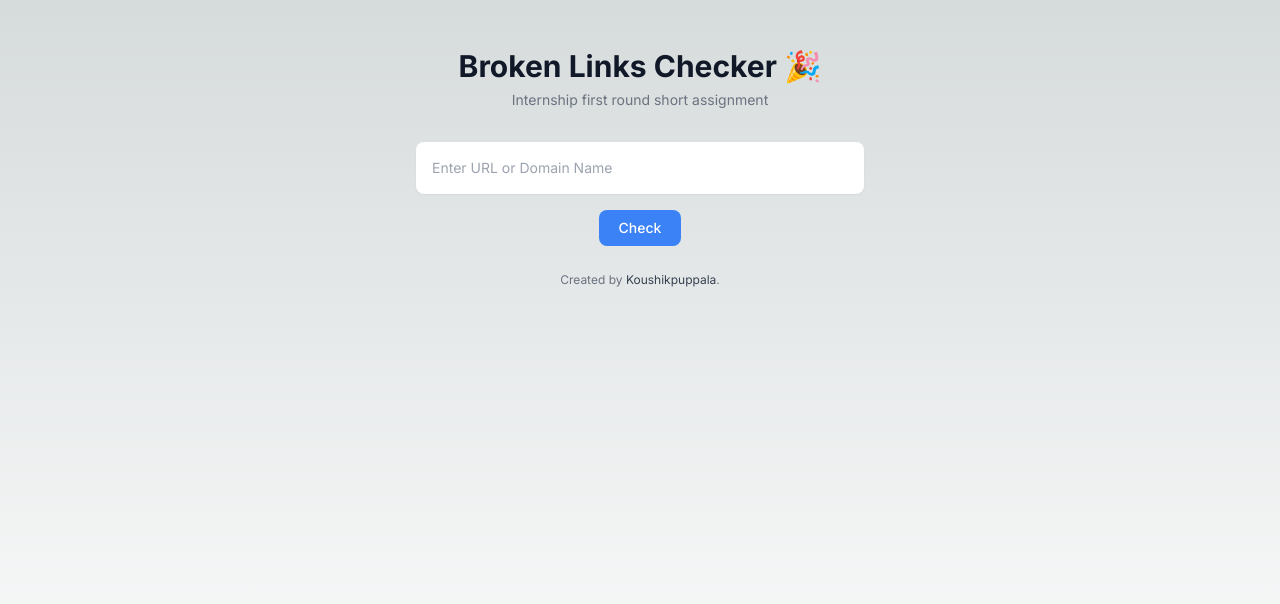
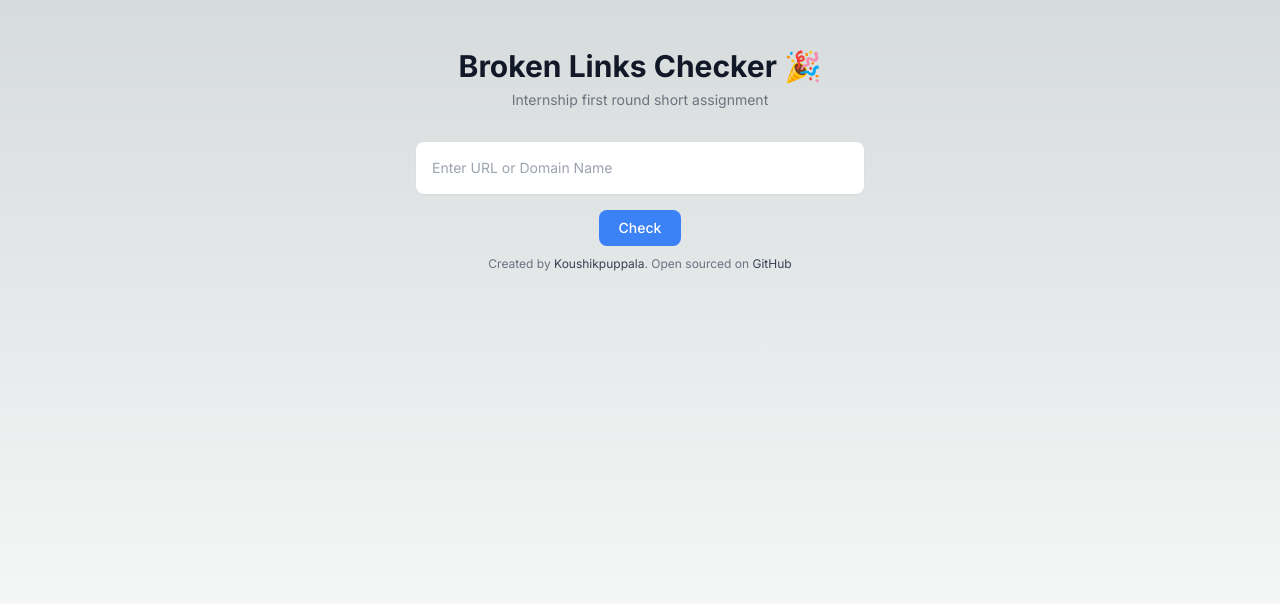
Before and after one commit to koushikpuppala/vryse-yourkitchenkart, a Next.js app: page / in a window 1280 px wide. Shown: the top 604 px of the page. Built offline with nearby package versions, Linux system fonts and the light colour scheme.

Commit message:
Fix broken links and update footer

```diff
--- a/app/page.tsx
+++ b/app/page.tsx
@@ -39,10 +39,17 @@ const HomePage = () => {
 				Created by {}
 				<Link
 					href='https://koushikpuppala.com'
+					target='_blank'
 					className='text-gray-700 transition hover:text-gray-700/75 dark:text-gray-400 dark:hover:text-gray-400/75'>
 					Koushikpuppala
 				</Link>
-				.
+				. Open sourced on {}
+				<Link
+					href='https://koushikpuppala.com/github/vryse-yourkitchenkart'
+					target='_blank'
+					className='text-gray-700 transition hover:text-gray-700/75 dark:text-gray-400 dark:hover:text-gray-400/75'>
+					GitHub
+				</Link>
 			</p>
 		</div>
 	)
--- a/components/LinksTable.tsx
+++ b/components/LinksTable.tsx
@@ -47,9 +47,15 @@ const LinksTableComponent = ({
 					))}
 				</div>
 			) : (
-				<div className='mt-8'>
-					<p className='text-sm text-gray-500'>{message}</p>
-				</div>
+				<>
+					{message && (
+						<div className='mt-8'>
+							<p className='overflow-auto rounded-lg border border-gray-500 px-4 py-2 font-medium text-sm text-gray-500'>
+								{message}
+							</p>
+						</div>
+					)}
+				</>
 			)}
 		</>
 	)
```
Also changed, not shown: 1 other file (tests, documents, lock files or other folders).
